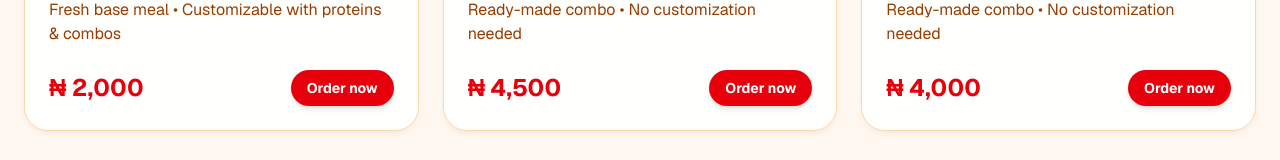
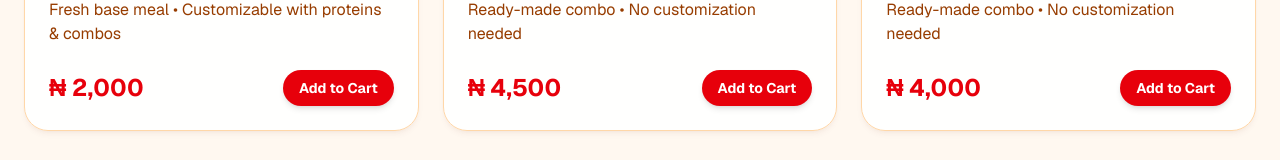
Before and after one commit to akindeleDaniel/Homely-meals-web, a Next.js app in the folder client/: page /menu in a window 1280 px wide. Shown: the part 428-588 px from the top of the page. Built offline with nearby package versions, Linux system fonts and the light colour scheme; no server answers.

Commit message:
Added Add to Cart functionality to menu page with useCart integration

```diff
--- a/client/src/app/menu/page.tsx
+++ b/client/src/app/menu/page.tsx
@@ -3,11 +3,13 @@
 import Link from 'next/link';
 import { useEffect, useState } from 'react';
 import { fetchMenuHome, type MenuResponse } from '@/lib/api';
+import { useCart } from '@/context/CartContext';
 
 export default function MenuPage() {
   const [menu, setMenu] = useState<MenuResponse | null>(null);
   const [loading, setLoading] = useState(true);
   const [error, setError] = useState<string | null>(null);
+  const { addItem } = useCart();
 
   useEffect(() => {
     const loadMenu = async () => {
@@ -24,6 +26,17 @@ export default function MenuPage() {
 
     loadMenu();
   }, []);
+
+  const handleAddToCart = (item: any, quantity: number = 1) => {
+    addItem({
+      id: item.name || 'base-meal',
+      name: item.name || 'Base Meal',
+      price: item.price,
+      quantity,
+      type: 'base' as const,
+    });
+    alert(`${item.name || 'Item'} added to cart!`); // Simple feedback, can be replaced with toast later
+  };
 
   if (loading) {
     return (
@@ -67,13 +80,13 @@ export default function MenuPage() {
             <span className="text-2xl font-bold text-red-600">
               {menu.baseMeal.currency} {menu.baseMeal.price.toLocaleString()}
             </span>
-            <Link
-              href="/meals/home"
+            <button
+              onClick={() => handleAddToCart(menu.baseMeal)}
               className="rounded-full bg-red-600 px-4 py-2 transition hover:bg-red-700 shadow-md hover:shadow-lg"
               style={{ color: '#FFFFFF' }}
             >
-              Order now
-            </Link>
+              Add to Cart
+            </button>
           </div>
         </article>
 
@@ -88,13 +101,13 @@ export default function MenuPage() {
               <span className="text-2xl font-bold text-red-600">
                 {menu.baseMeal.currency} {combo.price.toLocaleString()}
               </span>
-              <Link
-                href="/meals/home"
+              <button
+                onClick={() => handleAddToCart(combo)}
                 className="rounded-full bg-red-600 px-4 py-2 transition hover:bg-red-700 shadow-md hover:shadow-lg"
                 style={{ color: '#FFFFFF' }}
               >
-                Order now
-              </Link>
+                Add to Cart
+              </button>
             </div>
           </article>
         ))}
```
